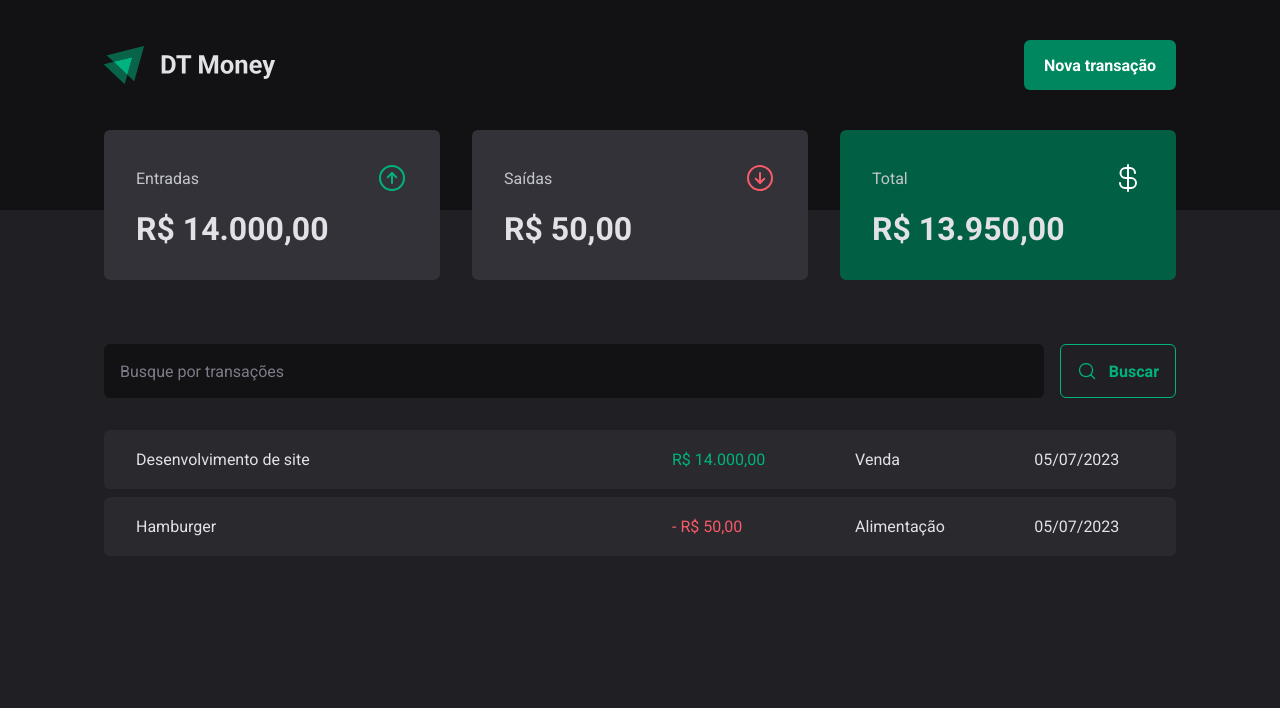
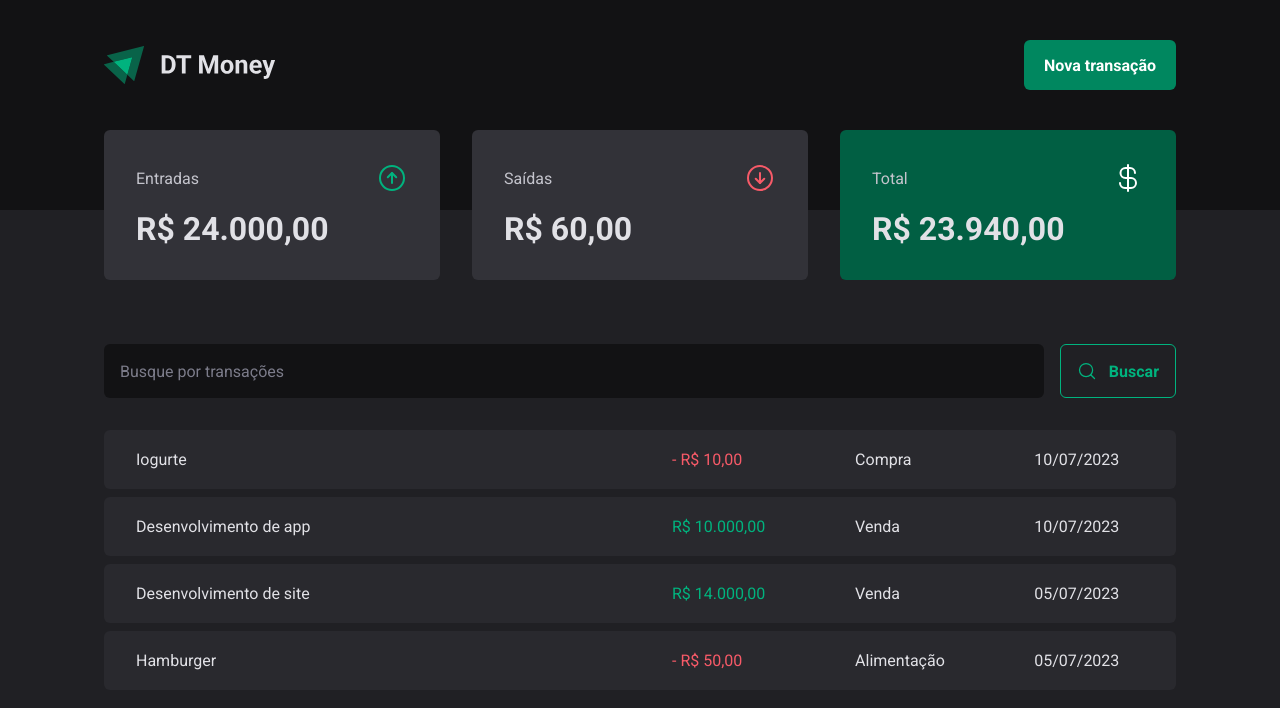
Before and after one commit to rsimplicioo/dt-money, a React (Vite) app: page / in a window 1280 px wide. Shown: the top 708 px of the page. Built offline with nearby package versions, Linux system fonts and the light colour scheme; data requests are answered from the project's data file.

Commit message:
feat: criar uma nova transacao

```diff
--- a/server.json
+++ b/server.json
@@ -15,6 +15,22 @@
       "category": "Alimentação",
       "price": 50,
       "createdAt": "2023-07-05T01:03:23.424Z"
+    },
+    {
+      "description": "Desenvolvimento de app",
+      "category": "Venda",
+      "price": 10000,
+      "type": "income",
+      "createdAt": "2023-07-10T14:08:30.562Z",
+      "id": 3
+    },
+    {
+      "description": "Iogurte",
+      "category": "Compra",
+      "price": 10,
+      "type": "outcome",
+      "createdAt": "2023-07-10T14:51:22.843Z",
+      "id": 4
     }
   ]
 }
--- a/src/components/NewTransactionModal/index.tsx
+++ b/src/components/NewTransactionModal/index.tsx
@@ -1,6 +1,10 @@
+import { useContext } from "react";
+import { TransactionsContext } from "../../contexts/TransactionsContext";
 import { ArrowCircleDown, ArrowCircleUp, X } from "phosphor-react";
 import * as Dialog from "@radix-ui/react-dialog";
 import * as zod from "zod";
+import { zodResolver } from "@hookform/resolvers/zod";
+import { Controller, useForm } from "react-hook-form";
 
 import {
   CloseButton,
@@ -9,8 +13,6 @@ import {
   TransactionType,
   TransactionTypeButton,
 } from "./styles";
-import { Controller, useForm } from "react-hook-form";
-import { zodResolver } from "@hookform/resolvers/zod";
 
 const newTransactionFormSchema = zod.object({
   description: zod.string(),
@@ -22,18 +24,20 @@ const newTransactionFormSchema = zod.object({
 type NewTransactionFormInputs = zod.infer<typeof newTransactionFormSchema>;
 
 export function NewTransactionModal() {
+  const { createTransaction } = useContext(TransactionsContext);
   const {
     control,
     register,
     handleSubmit,
     formState: { isSubmitting },
+    reset,
   } = useForm<NewTransactionFormInputs>({
     resolver: zodResolver(newTransactionFormSchema),
   });
 
   async function handleCreateNewTransaction(data: NewTransactionFormInputs) {
-    await new Promise((resolve) => setTimeout(resolve, 2000));
-    console.log(data);
+    createTransaction(data);
+    reset();
   }
 
   return (
--- a/src/contexts/TransactionsContext.tsx
+++ b/src/contexts/TransactionsContext.tsx
@@ -10,9 +10,17 @@ interface Transaction {
   createdAt: string;
 }
 
+interface CreateTransactionInput {
+  description: string;
+  type: "income" | "outcome";
+  category: string;
+  price: number;
+}
+
 interface TransactionContextType {
   transactions: Transaction[];
-  fetchTransactions: (query?: string) => void;
+  fetchTransactions: (query?: string) => Promise<void>;
+  createTransaction: (data: CreateTransactionInput) => Promise<void>;
 }
 
 interface TransactionsProviderProps {
@@ -27,6 +35,8 @@ export function TransactionsProvider({ children }: TransactionsProviderProps) {
   async function fetchTransactions(query?: string) {
     const response = await api.get("transactions", {
       params: {
+        _sort: "createdAt",
+        _order: "desc",
         q: query,
       },
     });
@@ -34,12 +44,28 @@ export function TransactionsProvider({ children }: TransactionsProviderProps) {
     setTransactions(response.data);
   }
 
+  async function createTransaction(data: CreateTransactionInput) {
+    const { description, category, price, type } = data;
+
+    const response = await api.post("transactions", {
+      description,
+      category,
+      price,
+      type,
+      createdAt: new Date(),
+    });
+
+    setTransactions((state) => [response.data, ...state]);
+  }
+
   useEffect(() => {
     fetchTransactions();
   }, []);
 
   return (
-    <TransactionsContext.Provider value={{ transactions, fetchTransactions }}>
+    <TransactionsContext.Provider
+      value={{ transactions, fetchTransactions, createTransaction }}
+    >
       {children}
     </TransactionsContext.Provider>
   );
```
